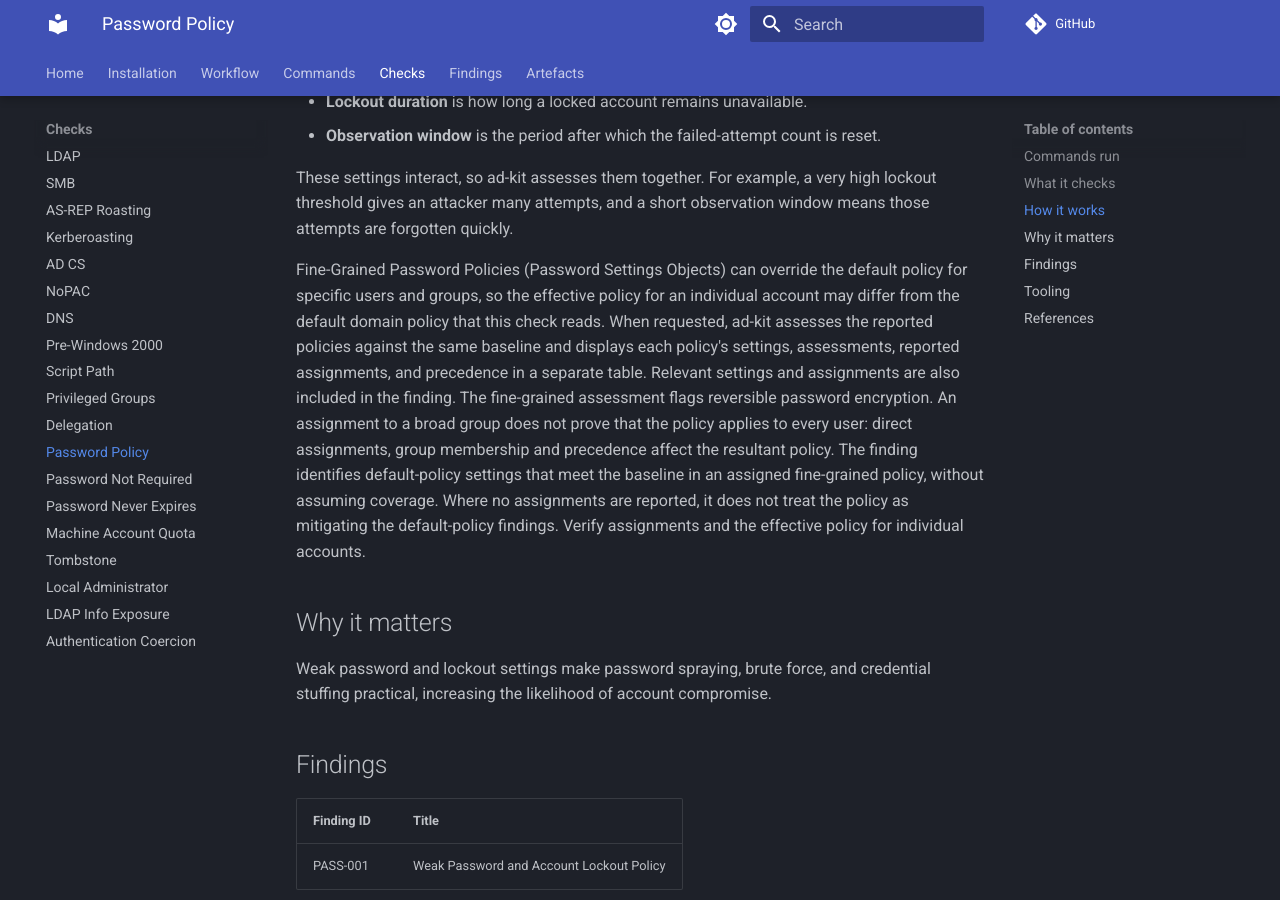
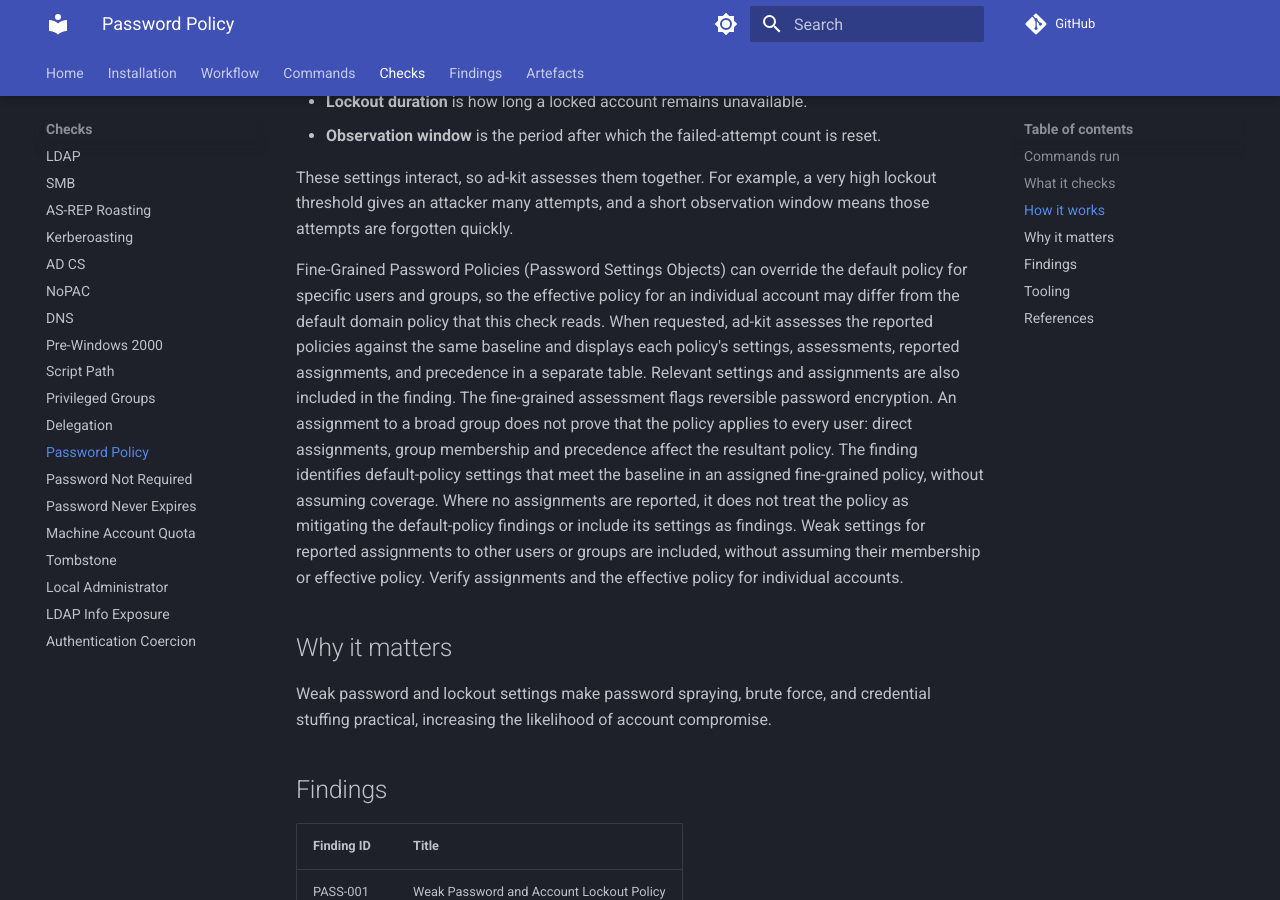
Before and after one commit to CSpanias/ad-kit, an MkDocs documentation site: the page built from docs/checks/pass-pol.md, in a window 1280 px wide and 900 px high, scrolled down 2162 px. Built offline with MkDocs 1.6.1 and Material for MkDocs 9.7.7, drawn with Linux system fonts in a browser that asks for light colours; comment, search, counter and statistics services are not loaded.

Commit message:
Scope fine-grained policy findings to reported assignments.
Co-authored-by: Copilot <223556219+Copilot@users.noreply.github.com>

```diff
--- a/docs/checks/pass-pol.md
+++ b/docs/checks/pass-pol.md
@@ -105,8 +105,10 @@ to every user: direct assignments, group membership and precedence affect the
 resultant policy. The finding identifies default-policy settings that meet the
 baseline in an assigned fine-grained policy, without assuming coverage.
 Where no assignments are reported, it does not treat the policy as mitigating
-the default-policy findings. Verify assignments and the effective policy for
-individual accounts.
+the default-policy findings or include its settings as findings. Weak settings
+for reported assignments to other users or groups are included, without
+assuming their membership or effective policy. Verify assignments and the
+effective policy for individual accounts.
 
 ## Why it matters
 
```
Also changed, not shown: 2 other files.
